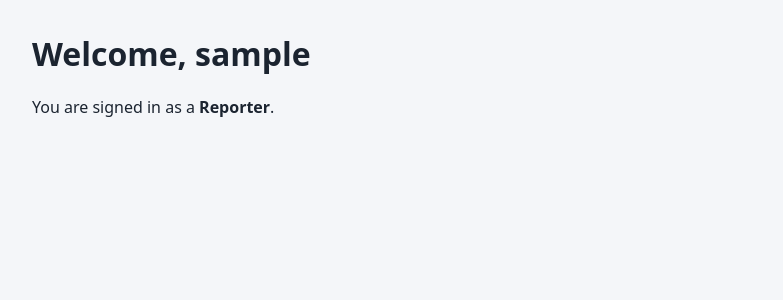
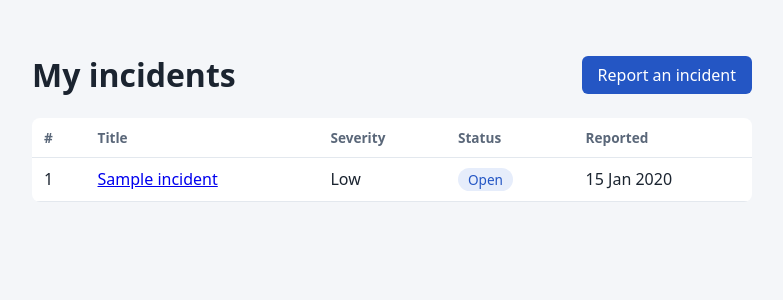
Before and after one commit to AnibeA/Secure-Incident-Tracker, a Django app: page / in a window 1280 px wide. Shown: the part 62-362 px from the top of the page, without its empty margins (248-1031 px from the left). Run offline with Django 5.2, Linux system fonts and the light colour scheme; a user stored in the database is signed in; tables that the repository leaves empty hold one stand-in row (values such as "Sample post").

Commit message:
Add incident reporting, list and detail pages with per-incident access checks

```diff
--- a/config/urls.py
+++ b/config/urls.py
@@ -4,10 +4,8 @@
 from django.contrib import admin           # Django's built-in admin site
 from django.urls import include, path      # include() hands a whole section of addresses to an app
 
-from incidents.views import home           # the home page view
-
 urlpatterns = [
-    path("", home, name="home"),                    # "/" -> the home page (login required)
     path("accounts/", include("accounts.urls")),    # "/accounts/..." -> sign-up, login, logout
     path("admin/", admin.site.urls),                # "/admin/" -> Django's admin site
+    path("", include("incidents.urls")),            # everything else -> the incidents app (home page, incidents)
 ]
--- a/incidents/models.py
+++ b/incidents/models.py
@@ -2,6 +2,18 @@ from django.conf import settings
 from django.core.exceptions import PermissionDenied, ValidationError
 from django.db import models
 from django.utils import timezone
+
+
+class IncidentQuerySet(models.QuerySet):
+    """Extra ways to filter lists of incidents."""
+
+    def visible_to(self, user):
+        # The same rule as Incident.can_view (below), applied to a whole list
+        # at once: the security team sees every incident, a reporter only
+        # sees the ones they reported. Used for the incident list page.
+        if user.is_security_team:
+            return self
+        return self.filter(reporter=user)
 
 
 class Incident(models.Model):
@@ -57,8 +69,11 @@ class Incident(models.Model):
     resolved_at = models.DateTimeField(null=True, blank=True)
     closed_at = models.DateTimeField(null=True, blank=True)
 
+    # Lets views write Incident.objects.visible_to(request.user).
+    objects = IncidentQuerySet.as_manager()
+
     class Meta:
-        ordering = ["-created_at"]
+        ordering = ["-created_at"]  # newest incidents first
 
     def __str__(self):
         return f"#{self.pk} {self.title}"
--- /dev/null
+++ b/incidents/urls.py
@@ -0,0 +1,14 @@
+# Addresses for the incidents app. <int:pk> captures the incident's number
+# from the address, e.g. /incidents/7/ gives pk=7. "int" means only digits
+# are accepted, so /incidents/abc/ never reaches a view.
+
+from django.urls import path
+
+from . import views
+
+urlpatterns = [
+    path("", views.home, name="home"),                                            # "/" -> the incident list
+    path("incidents/new/", views.incident_create, name="incident_create"),        # report an incident
+    path("incidents/<int:pk>/", views.incident_detail, name="incident_detail"),   # view one incident
+    path("incidents/<int:pk>/edit/", views.incident_edit, name="incident_edit"),  # edit one incident
+]
--- a/incidents/views.py
+++ b/incidents/views.py
@@ -1,12 +1,101 @@
-# Views for the incidents app. For now there's only the home page;
-# reporting, viewing and managing incidents come next in Phase 3.
+# Views for incidents: the list (home page), reporting a new incident,
+# viewing one, and editing one. Every view requires a login, and every
+# view that touches a single incident checks the user may access it.
 
-from django.contrib.auth.decorators import login_required  # blocks anyone who isn't logged in
-from django.shortcuts import render                         # fills in a template and returns it as a page
+from django.contrib import messages                          # one-off messages ("Incident reported")
+from django.contrib.auth.decorators import login_required    # blocks anyone not logged in
+from django.core.exceptions import PermissionDenied          # raising this returns "403 Forbidden"
+from django.core.paginator import Paginator                  # splits long lists into pages
+from django.http import Http404                              # raising this returns "404 Not Found"
+from django.shortcuts import get_object_or_404, redirect, render
+
+from .forms import IncidentForm
+from .models import Incident
 
 
-@login_required  # not logged in? You're redirected to the login page instead.
+def get_incident_for(user, pk):
+    """Fetch one incident, but only if this user is allowed to see it.
+
+    Every view that opens a single incident goes through this one function,
+    so the access check (blocking IDOR) can't be forgotten on any page.
+
+    If the user isn't allowed, we answer "404 Not Found", not "403 Forbidden".
+    A 403 would confirm the incident exists; a 404 reveals nothing, so an
+    attacker can't use the response to discover which incident numbers exist.
+    """
+    incident = get_object_or_404(Incident, pk=pk)   # 404 if the number doesn't exist at all
+    if not incident.can_view(user):                 # the model's rule (Rule 2 in the study guide)
+        raise Http404("Incident not found")         # same answer as "doesn't exist"
+    return incident
+
+
+@login_required
 def home(request):
-    # request.user is the logged-in user; the template uses it to show
-    # their username and role.
-    return render(request, "home.html")
+    """The incident list. Reporters see their own; analysts and admins see all."""
+    # visible_to() applies the same access rule as can_view(), to the whole list.
+    incidents = Incident.objects.visible_to(request.user)
+
+    # Show 20 per page (NFR3), so the page stays fast as incidents pile up.
+    # ?page=2 in the address picks the page; anything invalid falls back to page 1.
+    page = Paginator(incidents, 20).get_page(request.GET.get("page"))
+
+    return render(request, "incidents/incident_list.html", {"page": page})
+
+
+@login_required
+def incident_create(request):
+    """Report a new incident. Anyone logged in can do this."""
+    if request.method == "POST":
+        # The form was submitted: check what the user typed.
+        form = IncidentForm(request.POST)
+        if form.is_valid():
+            # commit=False builds the incident without saving it yet, so we
+            # can set the reporter ourselves. It's always the logged-in user,
+            # never a value taken from the request.
+            incident = form.save(commit=False)
+            incident.reporter = request.user
+            incident.save()
+            messages.success(request, "Incident reported.")
+            return redirect("incident_detail", pk=incident.pk)
+    else:
+        # First visit (GET): show an empty form.
+        form = IncidentForm()
+
+    # Either a first visit, or the form had errors: show it (with the errors).
+    return render(request, "incidents/incident_form.html", {"form": form, "is_new": True})
+
+
+@login_required
+def incident_detail(request, pk):
+    """Show one incident, if the user is allowed to see it."""
+    incident = get_incident_for(request.user, pk)   # IDOR check happens here
+    return render(request, "incidents/incident_detail.html", {
+        "incident": incident,
+        # Tells the template whether to show the Edit button. Hiding the
+        # button is only for convenience; the edit view checks again.
+        "can_edit": incident.can_edit_details(request.user),
+    })
+
+
+@login_required
+def incident_edit(request, pk):
+    """Edit an incident's details, if the rules allow it."""
+    incident = get_incident_for(request.user, pk)   # can they see it at all? (404 if not)
+
+    # They can see it, but can they edit it? Reporters only while it's Open,
+    # and nobody once it's Closed. Here 403 is fine: they already know it exists.
+    if not incident.can_edit_details(request.user):
+        raise PermissionDenied("You can't edit this incident.")
+
+    if request.method == "POST":
+        # instance=incident means "update this incident" rather than create a new one.
+        form = IncidentForm(request.POST, instance=incident)
+        if form.is_valid():
+            form.save()
+            messages.success(request, "Incident updated.")
+            return redirect("incident_detail", pk=incident.pk)
+    else:
+        # First visit: show the form filled in with the current details.
+        form = IncidentForm(instance=incident)
+
+    return render(request, "incidents/incident_form.html", {"form": form, "incident": incident, "is_new": False})
--- a/static/css/style.css
+++ b/static/css/style.css
@@ -13,3 +13,26 @@ button { font: inherit; padding: 8px 16px; border: none; border-radius: 6px; bac
 .message { padding: 10px 14px; background: #e3f3ea; border-radius: 6px; }
 .helptext, .errorlist { font-size: 0.9em; color: #5a6779; }
 .errorlist { color: #b3261e; }
+
+/* ---- Incident pages ---- */
+/* Heading and its button side by side */
+.page-head { display: flex; justify-content: space-between; align-items: center; gap: 16px; }
+/* Links styled as buttons ("Report an incident", "Edit") */
+.button { display: inline-block; padding: 8px 16px; border-radius: 6px; background: #2456c4; color: #fff; text-decoration: none; }
+.button.secondary { background: #fff; color: #2456c4; border: 1px solid #2456c4; }
+/* The incident list table */
+table.list { width: 100%; border-collapse: collapse; background: #fff; border-radius: 8px; overflow: hidden; }
+table.list th, table.list td { text-align: left; padding: 10px 12px; border-bottom: 1px solid #e3e8ee; }
+table.list th { font-size: 0.85em; color: #5a6779; }
+/* Status labels, one colour per status */
+.pill { display: inline-block; padding: 2px 10px; border-radius: 999px; font-size: 0.85em; background: #e6edfb; color: #2456c4; }
+.status-INVESTIGATING { background: #fbf0db; color: #9a6300; }
+.status-RESOLVED { background: #e3f3ea; color: #1b7a4c; }
+.status-CLOSED { background: #eceff3; color: #5a6779; }
+/* The details list on an incident page */
+.facts { display: grid; grid-template-columns: 140px 1fr; gap: 8px 16px; }
+.facts dt { color: #5a6779; }
+.facts dd { margin: 0; }
+.description { background: #fff; padding: 12px 16px; border-radius: 8px; }
+.pager, .empty { color: #5a6779; }
+form a { margin-left: 12px; }
--- a/templates/home.html
+++ /dev/null
@@ -1,7 +0,0 @@
-{% extends "base.html" %}
-{# The home page, only reachable when logged in (see @login_required in incidents/views.py). #}
-{% block content %}
-{# user.get_role_display turns the stored value "REPORTER" into "Reporter". #}
-<h1>Welcome, {{ user.username }}</h1>
-<p>You are signed in as a <strong>{{ user.get_role_display }}</strong>.</p>
-{% endblock %}
--- /dev/null
+++ b/templates/incidents/incident_list.html
@@ -0,0 +1,52 @@
+{% extends "base.html" %}
+{% comment %}
+  The home page: a list of incidents. The view has already filtered it,
+  so reporters only ever receive their own incidents here; the security
+  team receives all of them. 20 per page (NFR3).
+{% endcomment %}
+{% block title %}Incidents{% endblock %}
+{% block content %}
+<div class="page-head">
+  {# Reporters see "My incidents"; analysts and admins see every incident. #}
+  <h1>{% if user.is_security_team %}All incidents{% else %}My incidents{% endif %}</h1>
+  <a class="button" href="{% url 'incident_create' %}">Report an incident</a>
+</div>
+
+{% if page.object_list %}
+  <table class="list">
+    <thead>
+      <tr>
+        <th>#</th><th>Title</th><th>Severity</th><th>Status</th>
+        {# Only the security team needs to see who reported each incident. #}
+        {% if user.is_security_team %}<th>Reporter</th>{% endif %}
+        <th>Reported</th>
+      </tr>
+    </thead>
+    <tbody>
+      {% for incident in page.object_list %}
+        <tr>
+          <td>{{ incident.pk }}</td>
+          {# The title is escaped automatically, so typed HTML shows as text. #}
+          <td><a href="{% url 'incident_detail' incident.pk %}">{{ incident.title }}</a></td>
+          <td>{{ incident.get_severity_display }}</td>
+          {# The CSS class (e.g. status-OPEN) colours the status label. #}
+          <td><span class="pill status-{{ incident.status }}">{{ incident.get_status_display }}</span></td>
+          {% if user.is_security_team %}<td>{{ incident.reporter.username }}</td>{% endif %}
+          <td>{{ incident.created_at|date:"j M Y" }}</td>
+        </tr>
+      {% endfor %}
+    </tbody>
+  </table>
+
+  {# Page links, only shown when there's more than one page. #}
+  {% if page.has_other_pages %}
+    <p class="pager">
+      {% if page.has_previous %}<a href="?page={{ page.previous_page_number }}">Previous</a>{% endif %}
+      Page {{ page.number }} of {{ page.paginator.num_pages }}
+      {% if page.has_next %}<a href="?page={{ page.next_page_number }}">Next</a>{% endif %}
+    </p>
+  {% endif %}
+{% else %}
+  <p class="empty">No incidents yet.</p>
+{% endif %}
+{% endblock %}
```
Also changed, not shown: incidents/forms.py (added, +26 -0 lines), templates/incidents/incident_detail.html (added, +28 -0 lines), templates/incidents/incident_form.html (added, +15 -0 lines).
